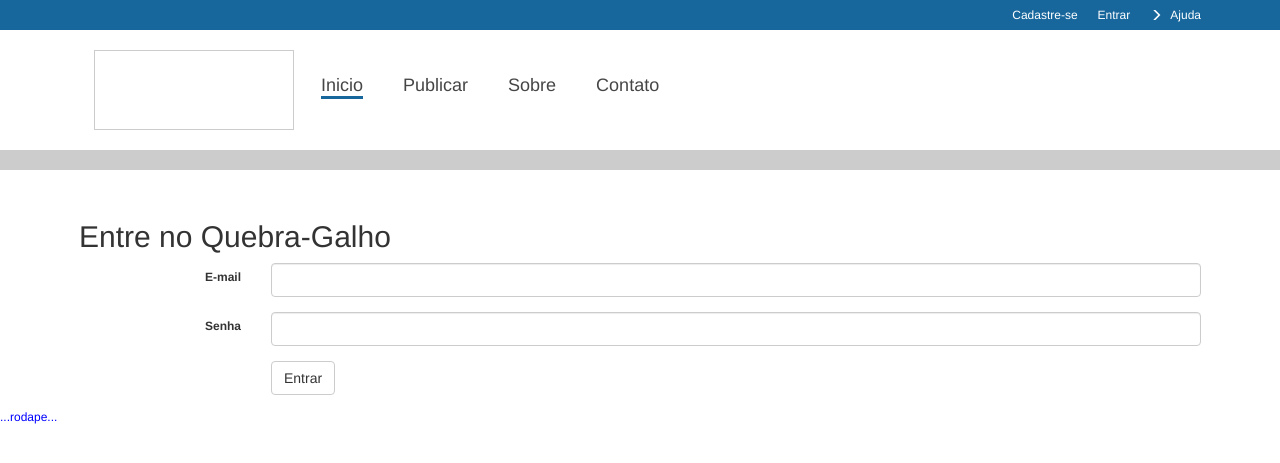
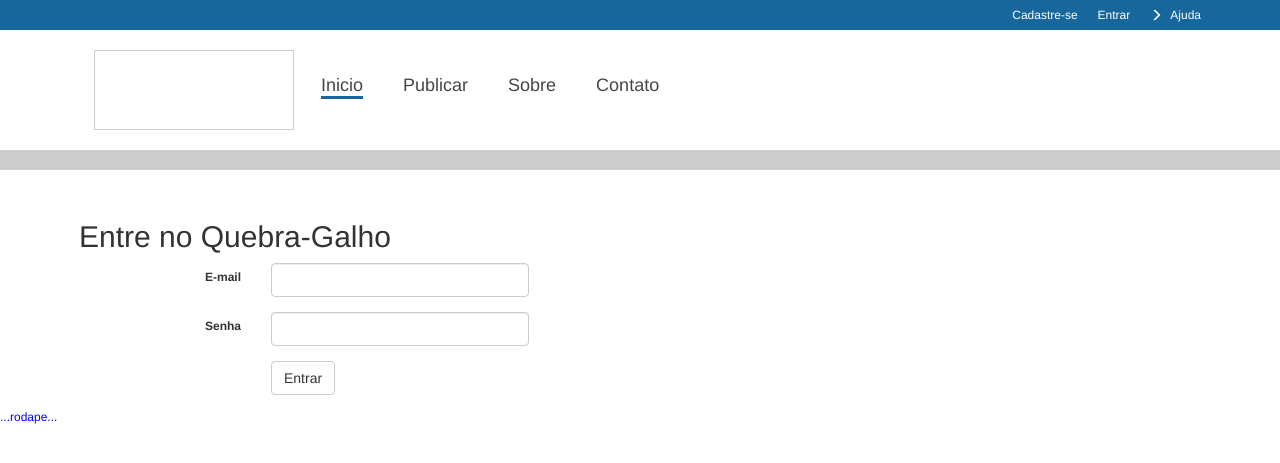
Before and after one commit to gcherubini/quebra_galho, a PHP site: page /login.php in a window 1280 px wide. Shown: the top 463 px of the page. Run offline with PHP 8.4, Linux system fonts and the light colour scheme.

Commit message:
ajuste da largura dos campos

```diff
--- a/login.php
+++ b/login.php
@@ -53,14 +53,14 @@ if (session_status() == PHP_SESSION_NONE) { session_start(); }
 		  <form id="form" class="form-horizontal" >
 			<div class="form-group">
 			  <label for="email" class="col-sm-2 control-label">E-mail</label>
-			  <div class="col-sm-10">
+			  <div class="col-sm-3">
 				<input type="text" class="form-control" id="email" name="email">
 			  </div>
 			</div>
 
 			<div class="form-group">
 			  <label for="senha" class="col-sm-2 control-label">Senha</label>
-			  <div class="col-sm-10">
+			  <div class="col-sm-3">
 			   <input type="password" class="form-control" id="senha" name="senha">
 			  </div>
 			</div>
```
